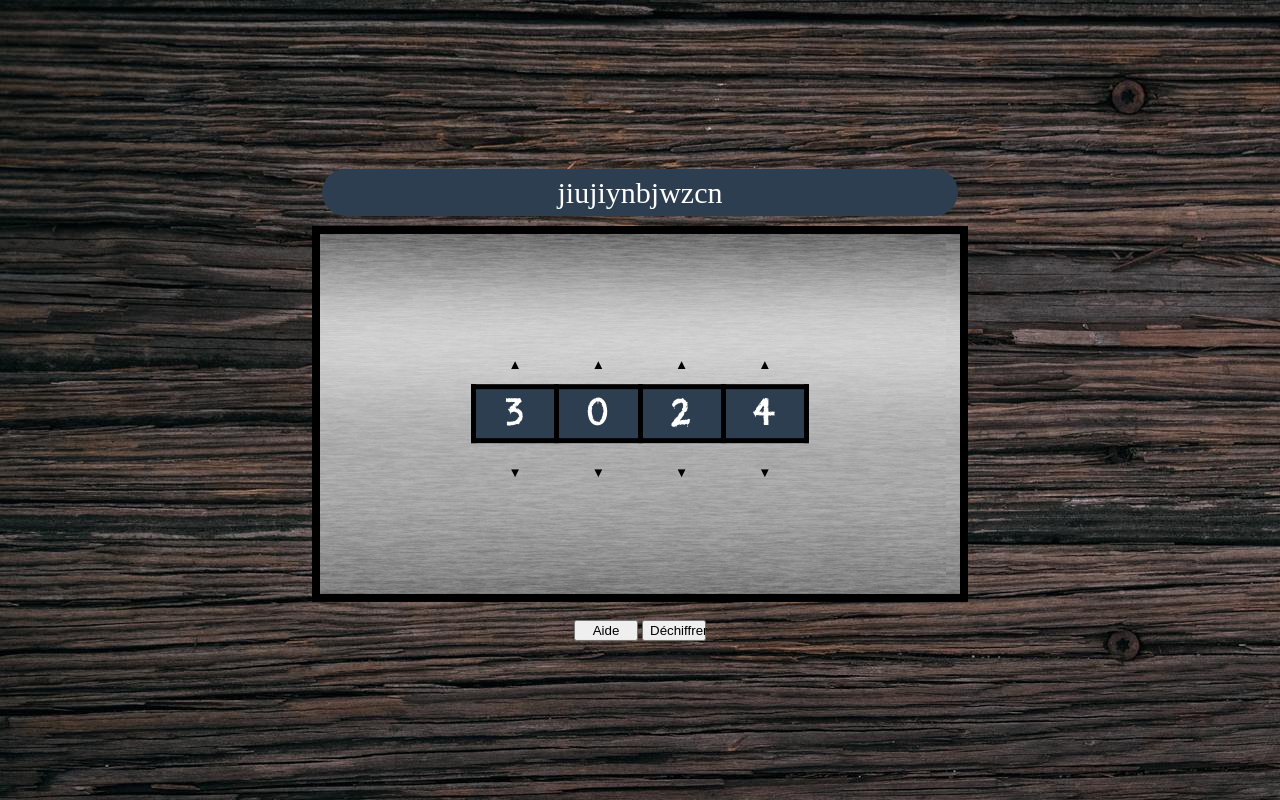
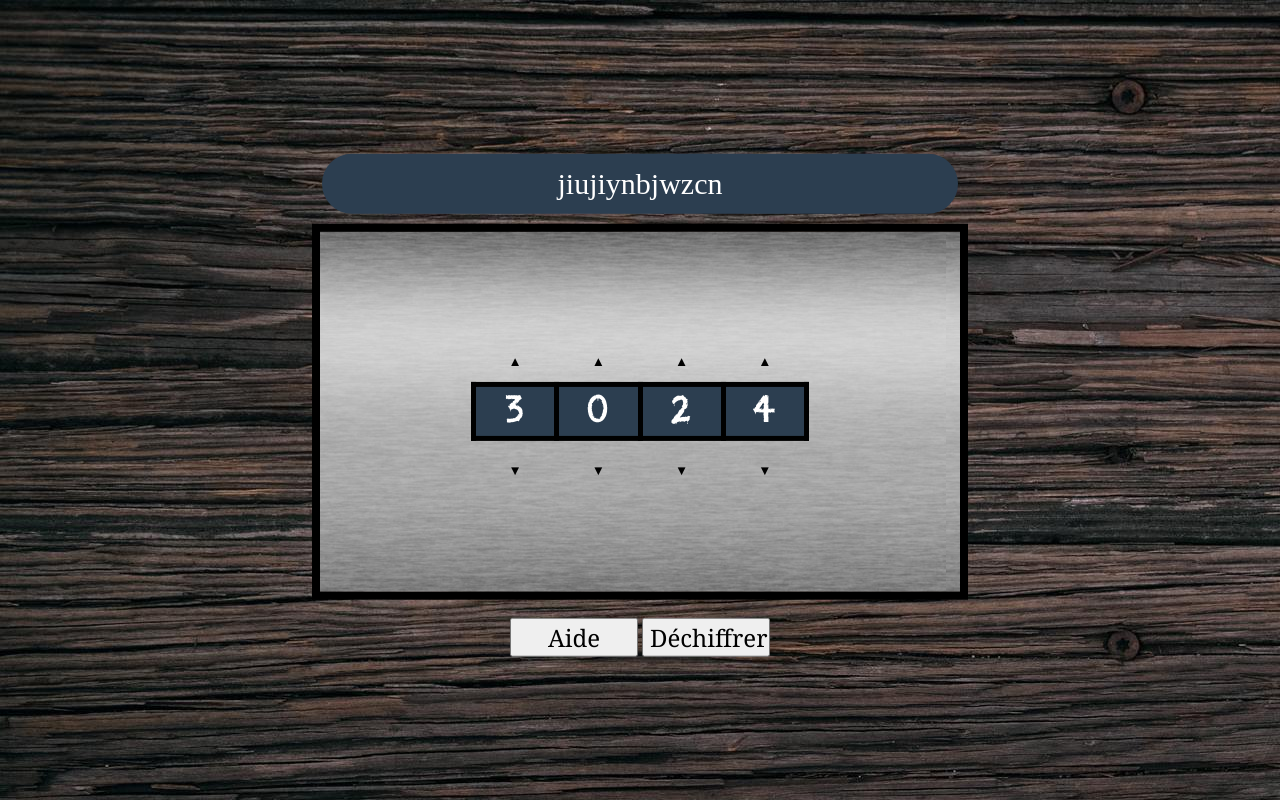
Before and after one commit to QuentinANIERE/EscapeGame, a plain HTML site: page jeu.html in a window 1280 px wide. Drawn offline with Linux system fonts and the light colour scheme.

Commit message:
Reprise du projet

```diff
--- a/css/style-jeu.css
+++ b/css/style-jeu.css
@@ -38,7 +38,7 @@ button {
 }
 
 #Banderole {
-    padding: 1%;
+    padding: 1vw;
     margin: 10px;
     border-radius: 30px;
     background-color: #2c3e50;
@@ -95,6 +95,12 @@ button {
     animation-iteration-count: infinite;
 }
 
+.BouttonAction {
+    width: 10vw;
+    font-size: 3vh;
+    font-family: Georgia;
+
+}
 
 @keyframes AnimationVibration {
     0% { transform: translate(1px, 1px) rotate(0deg); }
@@ -109,3 +115,13 @@ button {
     90% { transform: translate(1px, 2px) rotate(0deg); }
     100% { transform: translate(1px, -2px) rotate(-1deg); }
   }
+
+
+  @media (max-width: 992px) {
+    /* Feuille de style qui s'applique qu'aux terminaux avec une largeur maximale de 992px */
+
+    #Banderole {
+        padding: 2vw;
+    }
+
+}
--- a/jeu.html
+++ b/jeu.html
@@ -59,8 +59,8 @@
            </table>
         </div>
         <br>
-        <button id="bt_aide">Aide</button>
-        <button id="bt_décod">Déchiffrer</button>
+        <button id="bt_aide" class="BouttonAction">Aide</button>
+        <button id="bt_décod" class="BouttonAction">Déchiffrer</button>
     </div>
     <audio id="audioClic">
         <source src="./médias/clic.mp3" type="audio/mp3">
--- a/js/jeu.js
+++ b/js/jeu.js
@@ -189,7 +189,7 @@ function clicAide() {
     aide = window.open("aide.html","aide", "top=10, left=10, \
     height=400, width=400, \
     directories=no, menubar=no, status=no, location=no");
-    //Affichage d'un pop d'aide
+    //Affichage d'un pop up d'aide
 }
 
 function clicDéchiffrement() {
```
Also changed, not shown: 1 other file.
